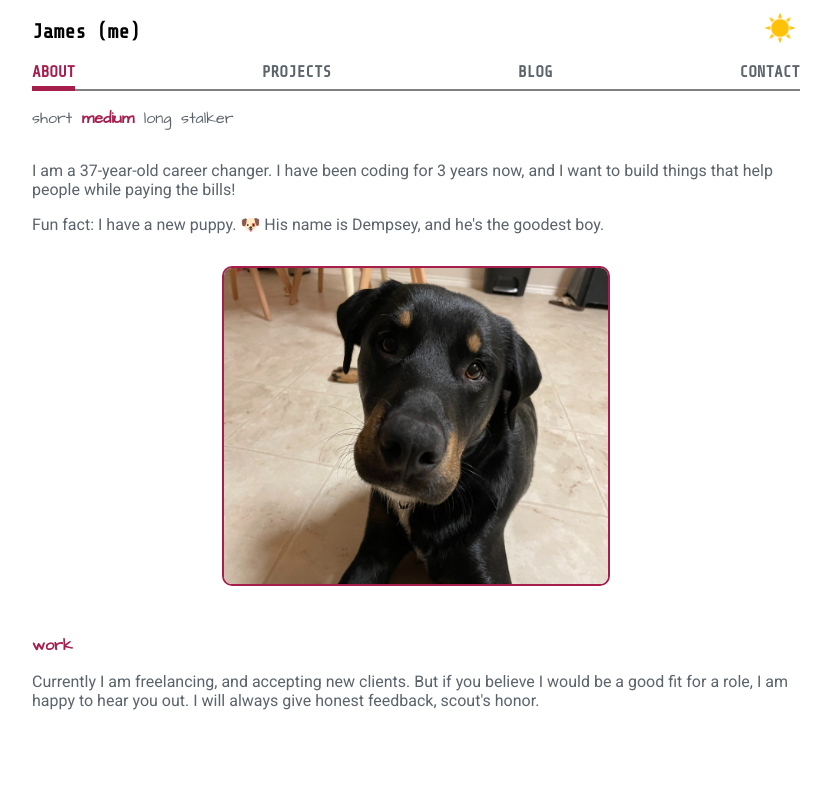
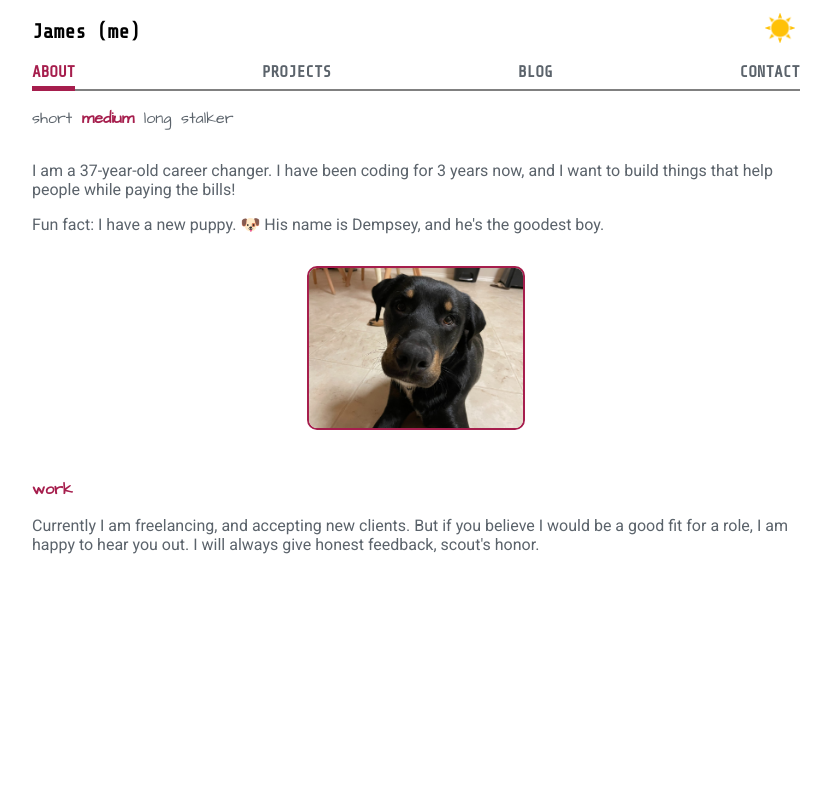
Before and after one commit to jamesncox/portfolio-v2, a React (Create React App) app: page / in a window 1280 px wide. Both pictures are taken after a click on the element "medium". Shown: the top 800 px of the page, without its empty margins (224-1055 px from the left). Built offline with nearby package versions, Linux system fonts and the light colour scheme.

Commit message:
Update App.css image-wrapper and .image

```diff
--- a/src/stylesheets/App.css
+++ b/src/stylesheets/App.css
@@ -151,11 +151,12 @@ body.dark {
     display: flex;
     justify-content: center;
     margin-top: 2rem;
-    height: 20rem;
+    /* height: 20rem; */
 }
 
 .image {
-   width: 50%;
+   /* width: 50%; */
+   height: 10rem;
    border-radius: 10px;
    border: 2px solid var(--hightlighted-menu-color);
    transition: var(--theme-transition);
```
